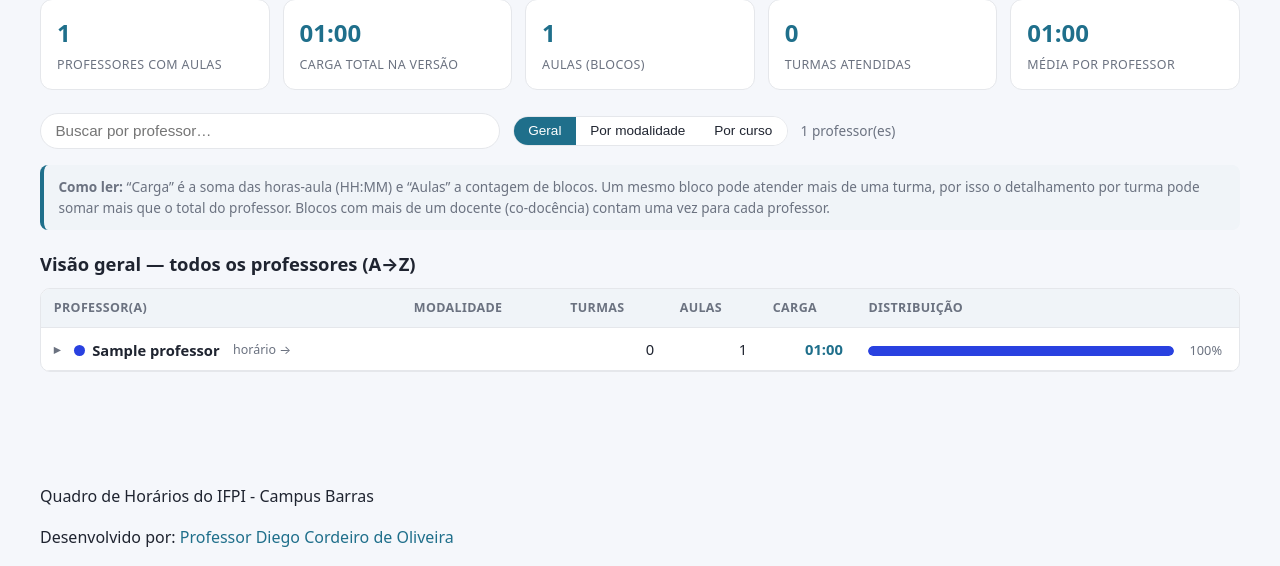
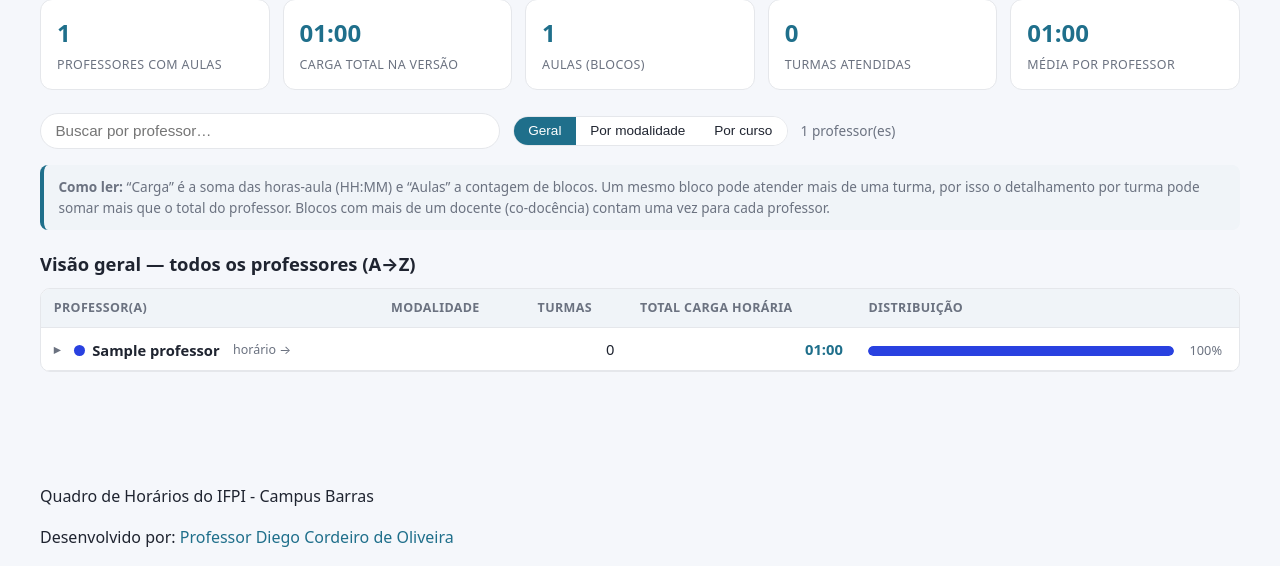
Before and after one commit to diegocordeiro/painel_horarios, a Django app: page /carga-horaria/ in a window 1280 px wide. Shown: the part 256-822 px from the top of the page. Run offline with Django 5.2, Linux system fonts and the light colour scheme; tables that the repository leaves empty hold one stand-in row (values such as "Sample post"); data that the repository does not hold is empty.

Commit message:
refactor(horarios): consolidate carga horária columns
Replace separate "Aulas" and "Carga" columns with a unified "Total Carga Horária" column in the main and modality tables. Remove redundant carga horária columns from the per-turma and per-curso subtables to simplify the workload view.

```diff
--- a/horarios/templates/horarios/carga_horaria.html
+++ b/horarios/templates/horarios/carga_horaria.html
@@ -68,8 +68,7 @@
               <th class="carga-col-name">Professor(a)</th>
               <th>Modalidade</th>
               <th class="carga-col-num">Turmas</th>
-              <th class="carga-col-num">Aulas</th>
-              <th class="carga-col-num">Carga</th>
+              <th class="carga-col-num">Total Carga Horária</th>
               <th class="carga-col-bar">Distribuição</th>
             </tr>
           </thead>
@@ -89,7 +88,6 @@
                 {% for a in prof.areas %}<span class="area-badge area-{{ a.slug }}">{{ a.nome }}</span>{% endfor %}
               </td>
               <td class="carga-col-num">{{ prof.turmas|length }}</td>
-              <td class="carga-col-num">{{ prof.blocos }}</td>
               <td class="carga-col-num carga-total">{{ prof.total_hhmm }}</td>
               <td class="carga-col-bar">
                 <span class="carga-bar"><span class="carga-bar-fill" style="width: {{ prof.pct }}%; background: {{ prof.color }}"></span></span>
@@ -102,10 +100,10 @@
                   <div>
                     <h4>Por turma</h4>
                     <table class="carga-subtable">
-                      <thead><tr><th>Turma</th><th>Curso</th><th class="carga-col-num">Aulas</th><th class="carga-col-num">Carga</th></tr></thead>
+                      <thead><tr><th>Turma</th><th>Curso</th><th class="carga-col-num">Aulas</th></tr></thead>
                       <tbody>
                         {% for t in prof.turmas %}
-                        <tr><td>{{ t.nome }}</td><td>{{ t.curso }}</td><td class="carga-col-num">{{ t.blocos }}</td><td class="carga-col-num">{{ t.total_hhmm }}</td></tr>
+                        <tr><td>{{ t.nome }}</td><td>{{ t.curso }}</td><td class="carga-col-num">{{ t.blocos }}</td></tr>
                         {% empty %}
                         <tr><td colspan="4">Sem turmas vinculadas.</td></tr>
                         {% endfor %}
@@ -115,10 +113,10 @@
                   <div>
                     <h4>Por curso</h4>
                     <table class="carga-subtable">
-                      <thead><tr><th>Curso</th><th>Modalidade</th><th class="carga-col-num">Aulas</th><th class="carga-col-num">Carga</th></tr></thead>
+                      <thead><tr><th>Curso</th><th>Modalidade</th><th class="carga-col-num">Aulas</th></tr></thead>
                       <tbody>
                         {% for c in prof.cursos %}
-                        <tr><td>{{ c.nome }}</td><td>{{ c.area }}</td><td class="carga-col-num">{{ c.blocos }}</td><td class="carga-col-num">{{ c.total_hhmm }}</td></tr>
+                        <tr><td>{{ c.nome }}</td><td>{{ c.area }}</td><td class="carga-col-num">{{ c.blocos }}</tr>
                         {% empty %}
                         <tr><td colspan="4">Sem cursos vinculados.</td></tr>
                         {% endfor %}
@@ -150,8 +148,7 @@
             <thead>
               <tr>
                 <th class="carga-col-name">Professor(a)</th>
-                <th class="carga-col-num">Aulas</th>
-                <th class="carga-col-num">Carga</th>
+              <th class="carga-col-num">Total Carga Horária</th>
                 <th class="carga-col-bar">Distribuição na modalidade</th>
               </tr>
             </thead>
@@ -162,7 +159,6 @@
                   <span class="carga-dot" style="background: {{ prof.color }}"></span>
                   <a class="carga-name-link" href="{{ base }}professor/{{ prof.slug }}/">{{ prof.nome }}</a>
                 </td>
-                <td class="carga-col-num">{{ prof.blocos }}</td>
                 <td class="carga-col-num carga-total">{{ prof.total_hhmm }}</td>
                 <td class="carga-col-bar">
                   <span class="carga-bar"><span class="carga-bar-fill" style="width: {{ prof.pct }}%; background: {{ prof.color }}"></span></span>
@@ -194,8 +190,7 @@
             <thead>
               <tr>
                 <th class="carga-col-name">Professor(a)</th>
-                <th class="carga-col-num">Aulas</th>
-                <th class="carga-col-num">Carga</th>
+              <th class="carga-col-num">Total Carga Horária</th>
                 <th class="carga-col-bar">Distribuição no curso</th>
               </tr>
             </thead>
@@ -206,7 +201,6 @@
                   <span class="carga-dot" style="background: {{ prof.color }}"></span>
                   <a class="carga-name-link" href="{{ base }}professor/{{ prof.slug }}/">{{ prof.nome }}</a>
                 </td>
-                <td class="carga-col-num">{{ prof.blocos }}</td>
                 <td class="carga-col-num carga-total">{{ prof.total_hhmm }}</td>
                 <td class="carga-col-bar">
                   <span class="carga-bar"><span class="carga-bar-fill" style="width: {{ prof.pct }}%; background: {{ prof.color }}"></span></span>
```
